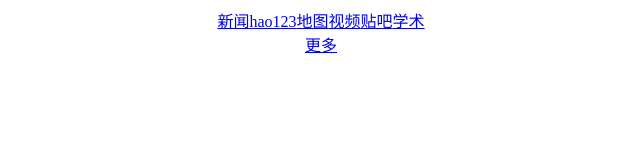
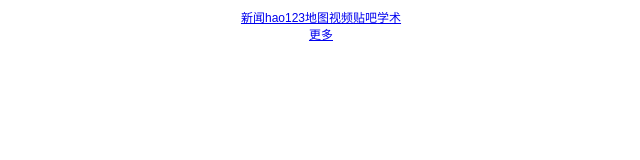
Before and after one commit to huangliangli/huangliangli.github.io, a plain HTML site: page baidu/index.html in a window 1280 px wide. Shown: the whole page, without its empty margins (319-959 px from the left). Drawn offline with Linux system fonts and the light colour scheme.

Commit message:
更新css

```diff
--- a/baidu/css/screen.css
+++ b/baidu/css/screen.css
@@ -17,3 +17,15 @@ body {
     text-align: center;
     background: #fff;
 }
+body, button, input, select, textarea {
+    font-size: 12px;
+    font-family: "PingFang SC",Arial,"Microsoft YaHei",sans-serif;
+}
+html {
+    color: #000;
+    overflow-y: scroll;
+    overflow: -moz-scrollbars;
+}
+html {
+    color: -internal-root-color;
+}
```
